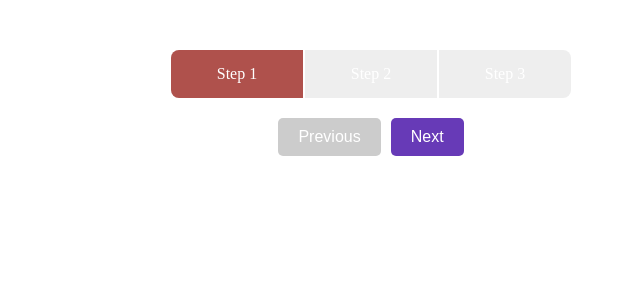
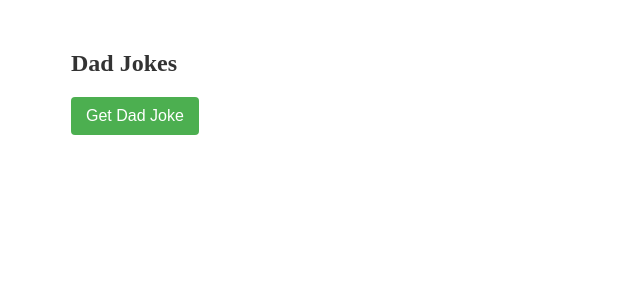
Before and after one commit to SouksavathPMS/vue3-project-learning, a Vue app: page / in a window 1280 px wide. Shown: the top 300 px of the page, without its empty margins (269-909 px from the left). Built offline with nearby package versions, Linux system fonts and the light colour scheme.

Commit message:
Finish dadjokes

```diff
--- a/package.json
+++ b/package.json
@@ -11,6 +11,7 @@
     "format": "prettier --write src/"
   },
   "dependencies": {
+    "axios": "^1.7.9",
     "vue": "^3.5.13"
   },
   "devDependencies": {
--- a/src/App.vue
+++ b/src/App.vue
@@ -1,5 +1,5 @@
 <script setup>
-import ProgressSteps from './components/ProgressSteps.vue'
+import DadJokes from './components/DadJokes.vue'
 </script>
 
 <template>
@@ -9,5 +9,6 @@ import ProgressSteps from './components/ProgressSteps.vue'
   <!-- <AccordionComponent /> -->
   <!-- <FormValidation /> -->
   <!-- <PasswordGenerator /> -->
-  <ProgressSteps />
+  <!-- <ProgressSteps /> -->
+  <DadJokes />
 </template>
--- /dev/null
+++ b/src/components/DadJokes.vue
@@ -0,0 +1,65 @@
+<!-- Install Axios -->
+
+<script setup>
+import { ref } from 'vue'
+import axios from 'axios'
+
+const joke = ref(null)
+
+const fetchJoke = async () => {
+  try {
+    const response = await axios.get('https://icanhazdadjoke.com/', {
+      headers: { Accept: 'application/json' },
+    })
+    joke.value = response.data.joke
+  } catch (error) {
+    console.error('Error fetching dad joke:', error)
+  }
+}
+</script>
+
+<template>
+  <div class="dad-jokes-container">
+    <h2 class="dad-jokes-title">Dad Jokes</h2>
+    <button @click="fetchJoke" class="get-joke-button">Get Dad Joke</button>
+    <div v-if="joke" class="dad-joke">
+      {{ joke }}
+    </div>
+  </div>
+</template>
+
+<style scoped>
+.dad-jokes-container {
+  max-width: 600px;
+  margin: 50px auto;
+}
+
+.dad-jokes-title {
+  font-size: 24px;
+  color: #333;
+  margin-bottom: 20px;
+}
+
+.get-joke-button {
+  padding: 10px 15px;
+  font-size: 16px;
+  background-color: #4caf50;
+  color: #fff;
+  border: none;
+  border-radius: 4px;
+  cursor: pointer;
+}
+
+.get-joke-button:hover {
+  background-color: #45a049;
+}
+
+.dad-joke {
+  border: 1px solid #ddd;
+  border-radius: 4px;
+  padding: 15px;
+  margin-top: 20px;
+  background-color: #f9f9f9;
+  color: #333;
+}
+</style>
```
Also changed, not shown: 1 other file (tests, documents, lock files or other folders).
